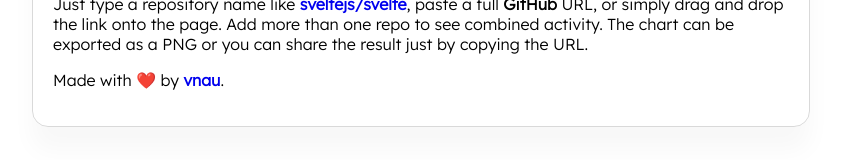
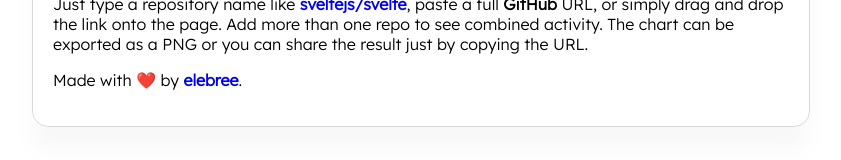
Before and after one commit to elebree/punchcard, a SvelteKit app: page / in a window 1280 px wide. Shown: the part 554-714 px from the top of the page, without its empty margins (219-1060 px from the left). Built offline with nearby package versions, Linux system fonts and the light colour scheme.

Commit message:
transfer to elebree

```diff
--- a/package.json
+++ b/package.json
@@ -4,10 +4,10 @@
 	"version": "1.0.0",
 	"type": "module",
 	"author": {
-		"name": "vnau"
+		"name": "elebree"
 	},
 	"description": "GitHub PunchCard shows commit activity by day and hour in a clean, shareable heatmap.",
-	"homepage": "https://github.com/vnau/punchcard",
+	"homepage": "https://elebree.github.io/punchcard",
 	"license": "MIT",
 	"keywords": [
 		"github punchcard",
--- a/src/app.html
+++ b/src/app.html
@@ -17,7 +17,7 @@
 	<meta property="og:description"
 		content="Explore commit activity across GitHub repos with this interactive punch card heatmap. Paste a repo URL and see patterns by day and hour.">
 	<meta property="og:image"
-		content="https://raw.githubusercontent.com/vnau/punchcard/main/static/punchcard-preview.png">
+		content="https://elebree.github.io/punchcard/punchcard-preview.png">
 	<meta property="og:url" content="https://punchcard.elebree.com/">
 	<meta property="og:type" content="website">
 
@@ -26,7 +26,7 @@
 	<meta name="twitter:description"
 		content="Visualize commit frequency and patterns on GitHub with a responsive heatmap punch card.">
 	<meta name="twitter:image"
-		content="https://raw.githubusercontent.com/vnau/punchcard/main/static/punchcard-preview.png">
+		content="https://elebree.github.io/punchcard/punchcard-preview.png">
 	<style>
 		html,
 		body {
--- a/src/routes/+page.svelte
+++ b/src/routes/+page.svelte
@@ -226,7 +226,8 @@
       or you can share the result just by copying the URL.
     </p>
     <p>
-      Made with ❤️ by <a href="https://github.com/vnau/punchcard"><b>vnau</b></a
+      Made with ❤️ by <a href="https://github.com/elebree/punchcard"
+        ><b>elebree</b></a
       >.
     </p>
   </div>
```
Also changed, not shown: 1 other file (tests, documents, lock files or other folders).
